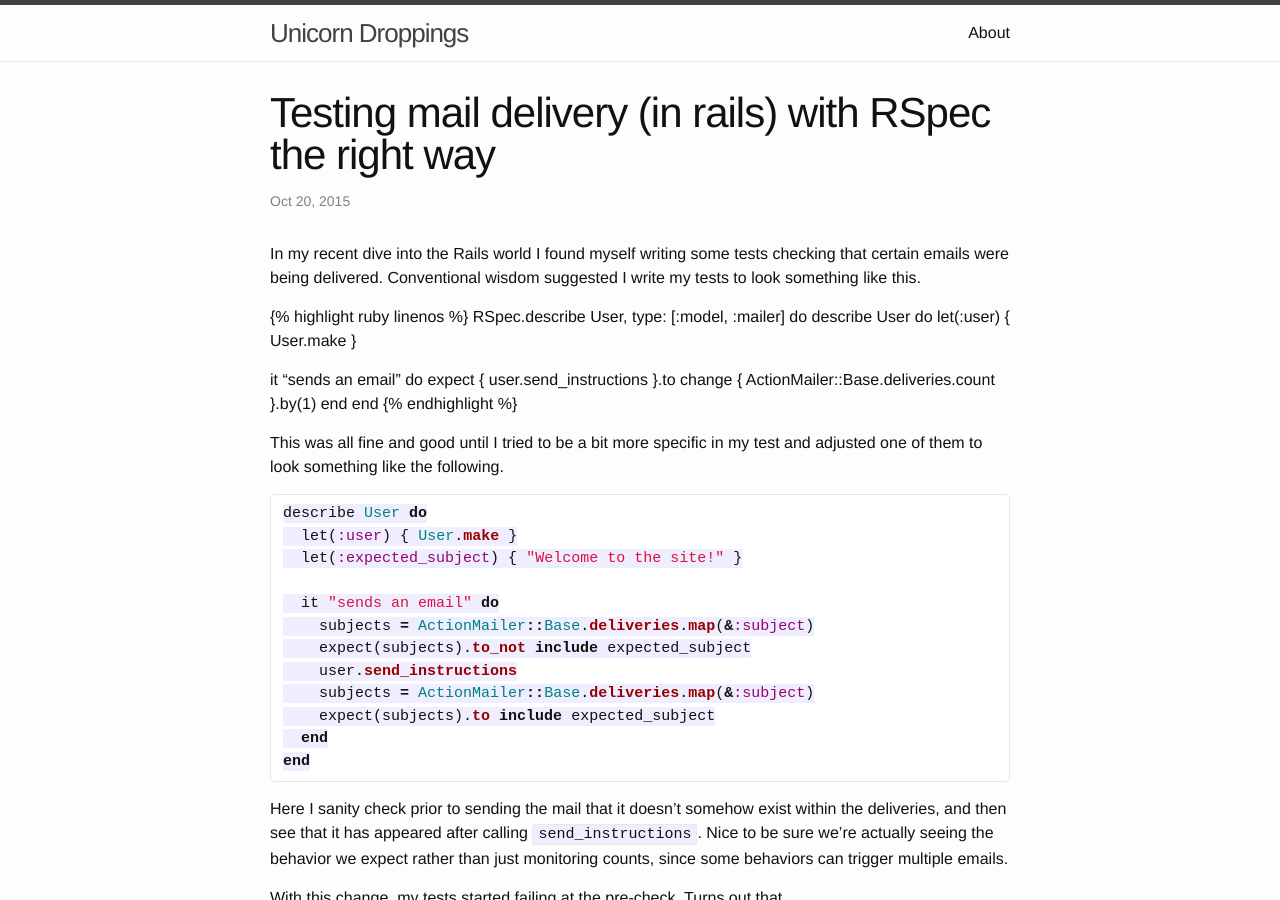
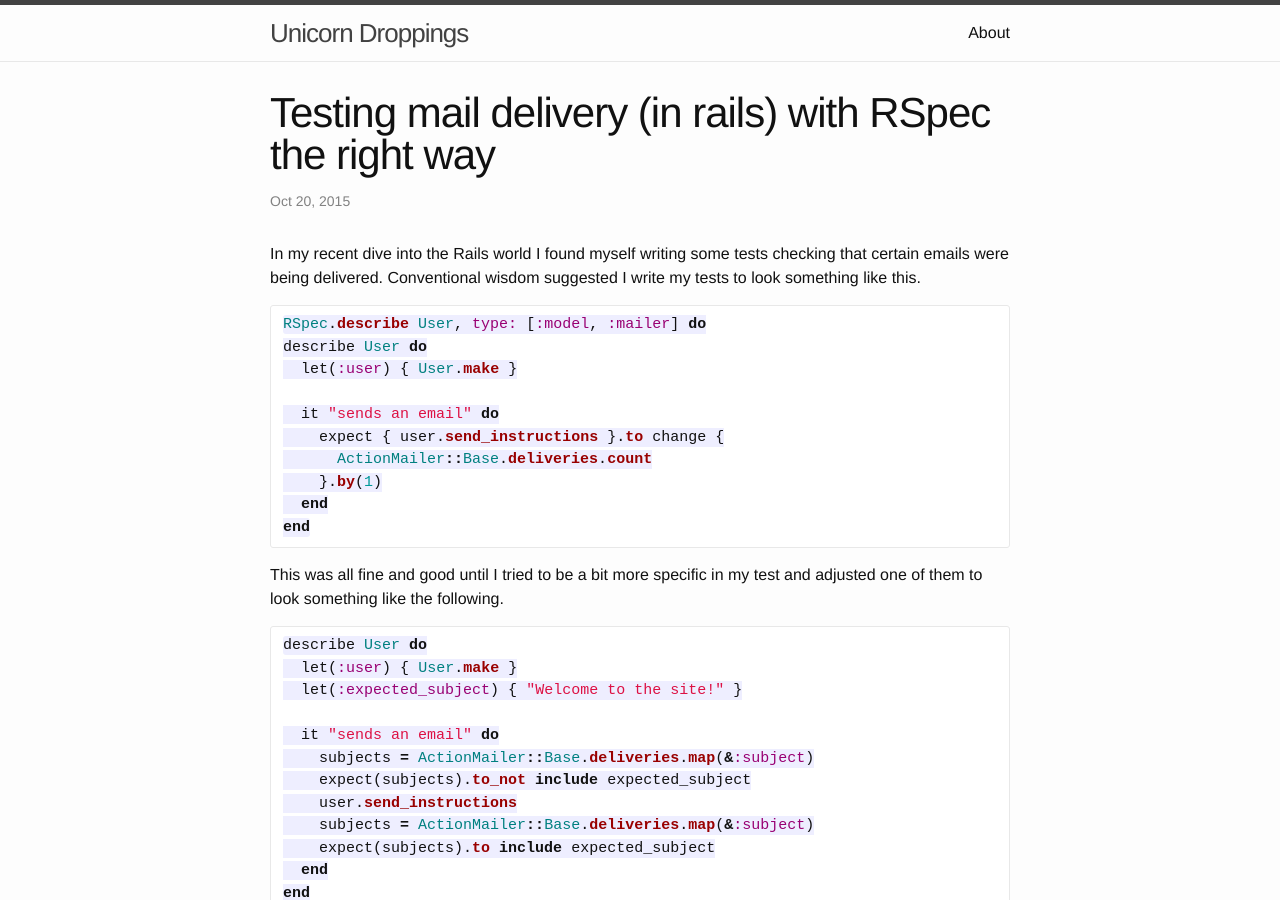
Before and after one commit to pipermerriam/pipermerriam.github.io, a Jekyll site: the page built from _posts/2015-10-20-rspec-mailer-type.markdown, in a window 1280 px wide and 900 px high. Built offline with Jekyll 4.4.1, drawn with Linux system fonts in a browser that asks for light colours.

Commit message:
back to backtics

````diff
--- a/_posts/2015-10-20-rspec-mailer-type.markdown
+++ b/_posts/2015-10-20-rspec-mailer-type.markdown
@@ -10,7 +10,7 @@ In my recent dive into the Rails world I found myself writing some tests
 checking that certain emails were being delivered.  Conventional wisdom
 suggested I write my tests to look something like this.
 
-{{ "{% highlight ruby linenos "}}%}
+```ruby
 RSpec.describe User, type: [:model, :mailer] do
 describe User do
   let(:user) { User.make }
@@ -21,7 +21,7 @@ describe User do
     }.by(1)
   end
 end
-{{ "{% endhighlight "}}%}
+```
 
 This was all fine and good until I tried to be a bit more specific in my test
 and adjusted one of them to look something like the following.
````
